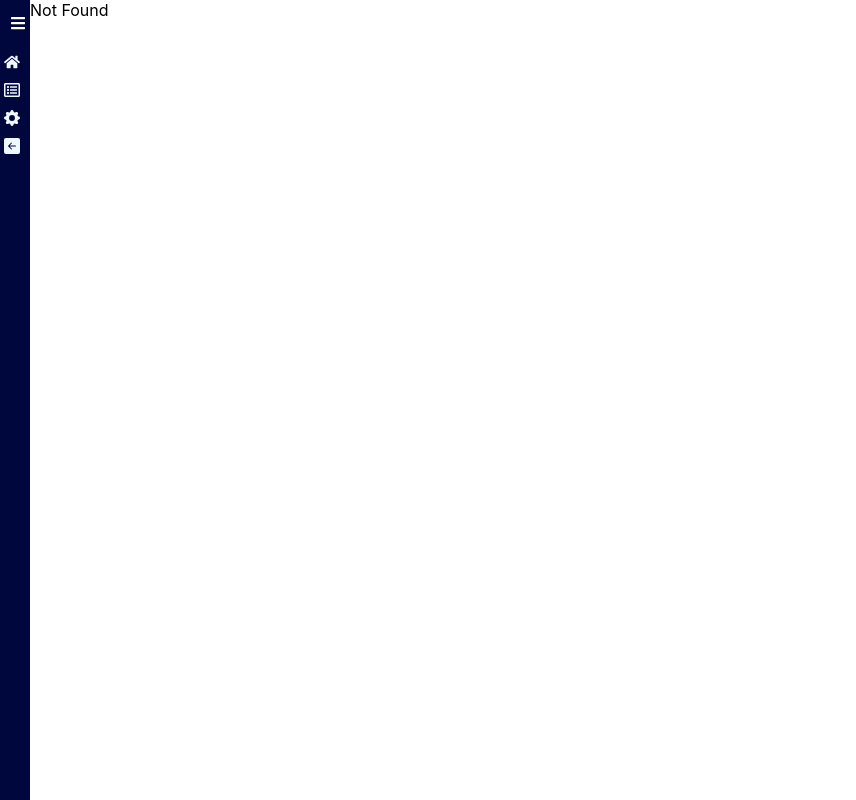
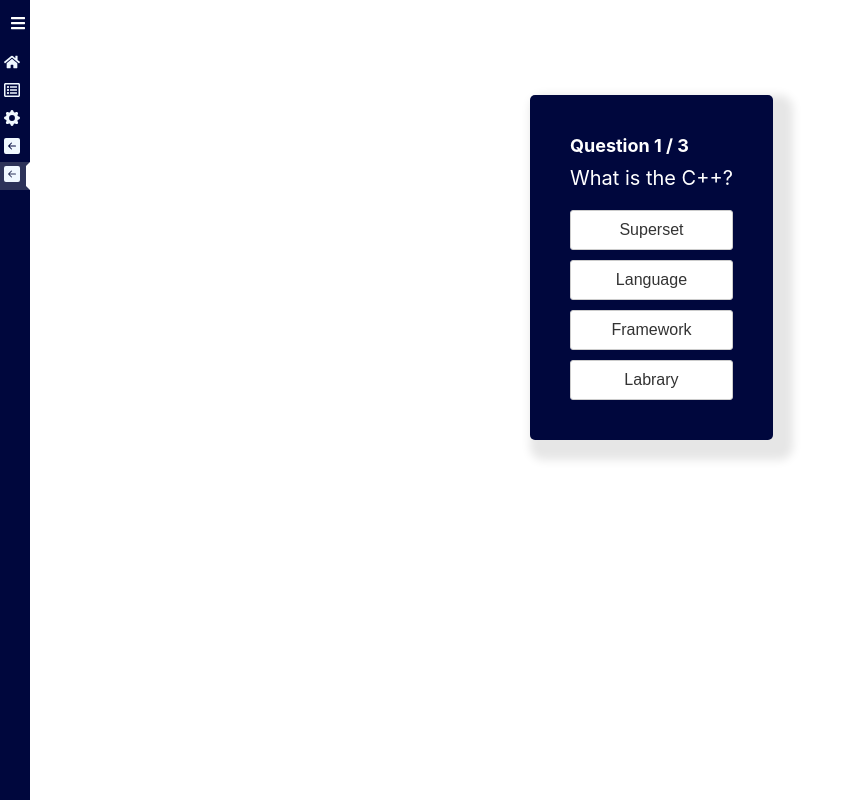
Before and after one commit to DawoodIsrar/TrainingManagementSystem, a React (Create React App) app: page /Quiz in a window 1280 px wide. Before the commit this address had no page. Shown: the whole page, without its empty margins (0-856 px from the left). Built offline with nearby package versions, Linux system fonts and the light colour scheme.

Commit message:
Create Quiz and its components

```diff
--- a/src/App.js
+++ b/src/App.js
@@ -8,6 +8,8 @@ import AccountSetting from "./components/pages/AccountSetting";
 import Sidebar from "./components/sidebar/Sidebar";
 import Logout from "./components/pages/Logout";
 import CourseDetail from "./components/pages/CourseDetail";
+import Quiz from "./components/pages/Quiz";
+
 function App() {
   return (
     <>
@@ -21,6 +23,8 @@ function App() {
             <Route path="/accountsetting" element={<AccountSetting />}></Route>
             <Route path="/*" element={<div>Not Found</div>}></Route>
             <Route path="/logout" element={<Logout />}></Route>
+            <Route path="/Quiz" element={<Quiz />}></Route>
+
           </Routes>
         </Sidebar>
       </Router>
--- /dev/null
+++ b/src/components/pages/Quiz.jsx
@@ -0,0 +1,67 @@
+import React, { useState } from 'react';
+import './Style.css';
+const Quiz = () => {
+  const [currentQuestion, setCurrentQuestion] = useState(0);
+  const [score, setScore] = useState(0);
+  const [showScore, setShowScore] = useState(false);
+
+  const questions = [
+    {
+      question: 'What is the C++?',
+      options: ['Superset', 'Language', 'Framework', 'Labrary'],
+      answer: 'Language'
+    },
+    {
+      question: 'Who invanted www?',
+      options: ['Tim berner li', 'Pablo Picasso', 'Vincent van Gogh', 'Michelangelo'],
+      answer: 'Tim berner li'
+    },
+    {
+      question: 'What is the most famous language?',
+      options: ['Javascript', 'Java', 'C++', 'C'],
+      answer: 'Javascript'
+    },
+  ];
+
+  const handleAnswerOptionClick = (answer) => {
+    if (answer === questions[currentQuestion].answer) {
+      setScore(score + 1);
+    }
+
+    const nextQuestion = currentQuestion + 1;
+    if (nextQuestion < questions.length) {
+      setCurrentQuestion(nextQuestion);
+    } else {
+      setShowScore(true);
+    }
+  };
+
+  return (
+    <div className="quiz">
+      {showScore ? (
+        <div className="score-section">
+          You scored {score} out of {questions.length}<br></br>
+          {(score >= 3)? "Pass":"Fail"}
+        </div>
+      ) : (
+        <>
+          <div className="question-section">
+            <div className="question-count">
+              Question {currentQuestion + 1} / {questions.length}
+            </div>
+            <div className="question-text">{questions[currentQuestion].question}</div>
+          </div>
+          <div className="answer-section">
+            {questions[currentQuestion].options.map((option) => (
+              <button key={option} onClick={() => handleAnswerOptionClick(option)}>
+                {option}
+              </button>
+            ))}
+          </div>
+        </>
+      )}
+    </div>
+  );
+};
+
+export default Quiz;
--- /dev/null
+++ b/src/components/pages/Style.css
@@ -0,0 +1,56 @@
+.quiz {
+    max-width: 500px;
+    margin: 0 auto;
+    margin-left: 500px;
+    margin-top: 95px;
+    padding: 40px;
+    background-color: rgb(0, 7, 61);
+    border-radius: 5px;
+    box-shadow: 10px 10px 10px 10px rgba(11, 11, 11, 0.1);
+    color: white;
+  }
+
+  .score-section {
+    font-size: 24px;
+    font-weight: bold;
+    text-align: center;
+    margin-bottom: 20px;
+  }
+
+  .question-section {
+    margin-bottom: 20px;
+  }
+
+  .question-count {
+    font-size: 18px;
+    font-weight: bold;
+    margin-bottom: 10px;
+  }
+
+  .question-text {
+    font-size: 20px;
+    margin-bottom: 10px;
+  }
+
+  .answer-section button {
+    display: block;
+    width: 100%;
+    padding: 10px;
+    font-size: 16px;
+    margin-bottom: 10px;
+    background-color: #fff;
+    color: #333;
+    border: 1px solid #ccc;
+    border-radius: 3px;
+    cursor: pointer;
+    transition: background-color 0.3s ease;
+
+  }
+
+  .answer-section button:hover {
+    background-color: #f9f9f9;
+  }
+
+  .answer-section button:last-child {
+    margin-bottom: 0;
+  }
--- a/src/components/sidebar/Sidebar.jsx
+++ b/src/components/sidebar/Sidebar.jsx
@@ -24,6 +24,11 @@ const routes = [
     },{
         path:'/logout',
         name:"Logout",
+        icon:<BsFillArrowLeftSquareFill/>
+    },
+    {
+        path:'/Quiz',
+        name:"Quiz",
         icon:<BsFillArrowLeftSquareFill/>
     },
 ]
@@ -61,4 +66,4 @@ function Sidebar({children}) {
   )
 }
 
-export default Sidebar
+export default Sidebar;
```
